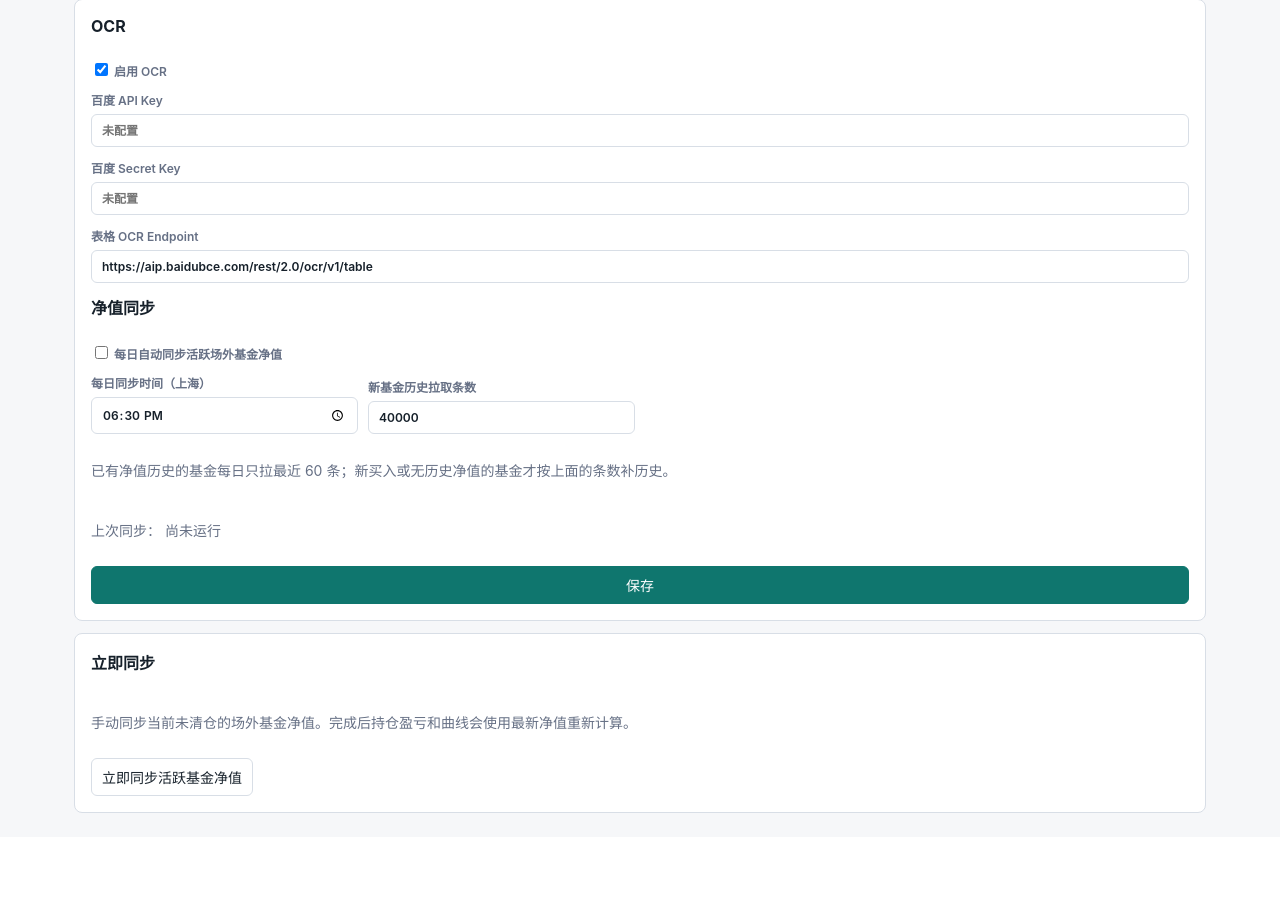
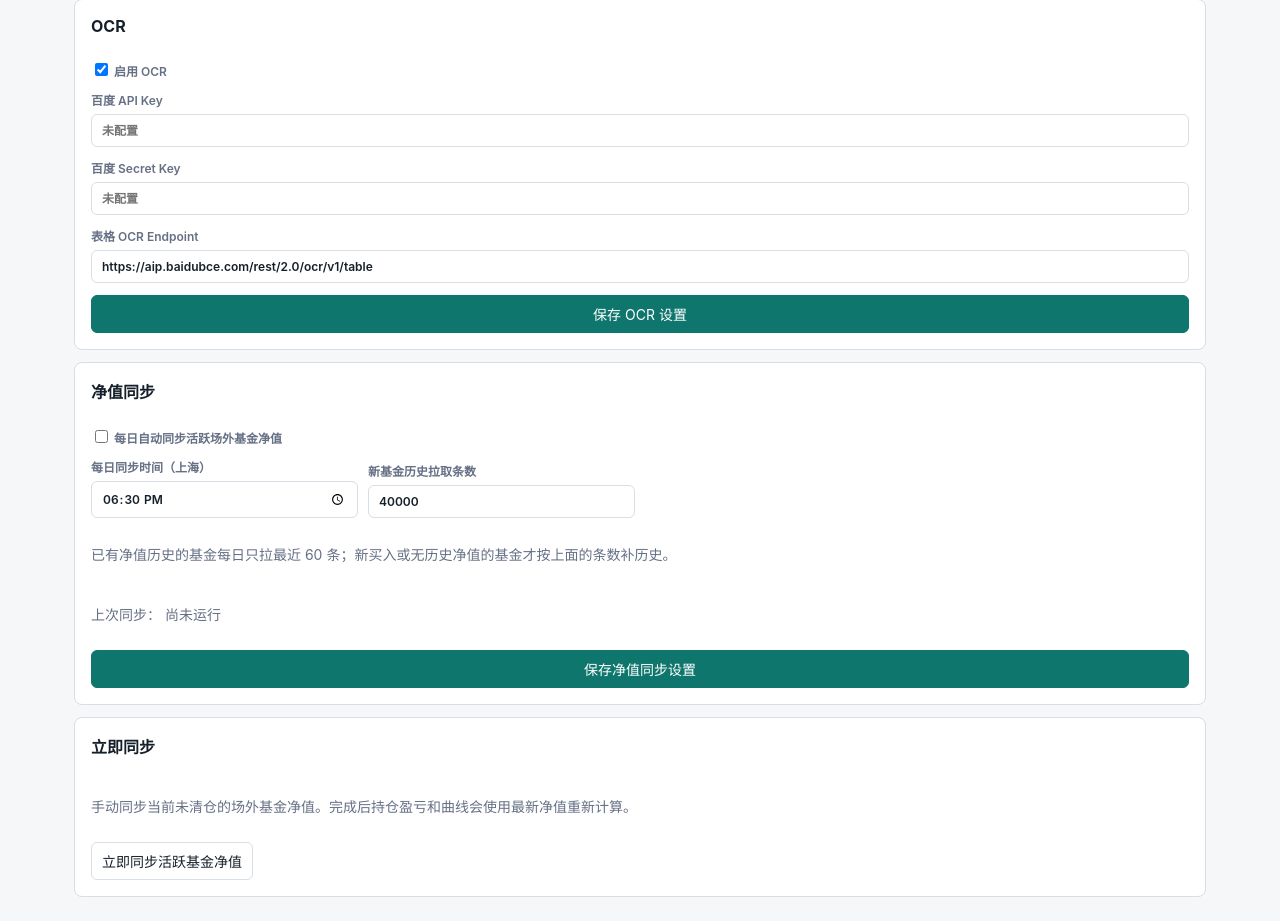
Before and after one commit to XYR-star/fund-ledger, a FastAPI app: page /settings in a window 1280 px wide. Shown: the part 177-1098 px from the top of the page. Before the commit the page ends 990 px from the top, so only its background shows below. Run offline with FastAPI, Linux system fonts and the light colour scheme; the visitor is signed in with stand-in values (Sample User, id 1); data that the repository does not hold is empty; parts of the project's set-up code (start-up, migrations or seed data) failed here and were passed over.

Commit message:
fix: split settings save actions

```diff
--- a/app/main.py
+++ b/app/main.py
@@ -702,6 +702,28 @@ def settings_nav_sync_now(_: str = Depends(require_user)):
     return redirect(f"/settings?message=净值同步完成: 成功 {result['succeeded']} 个，新增 {result['inserted']} 条")
 
 
+@app.post("/settings/nav-sync")
+def settings_nav_sync_update(
+    nav_sync_enabled: str = Form("off"),
+    nav_sync_time: str = Form("18:30"),
+    nav_sync_pz: str = Form("40000"),
+    _: str = Depends(require_user),
+    session: Session = Depends(get_session),
+):
+    current = runtime_settings(session)
+    parsed_nav_sync_time = normalize_nav_sync_time(nav_sync_time) or current.get("NAV_SYNC_TIME", "18:30")
+    parsed_nav_sync_pz = normalize_nav_sync_pz(nav_sync_pz) or current.get("NAV_SYNC_PZ", "40000")
+    save_settings(
+        session,
+        {
+            "NAV_SYNC_ENABLED": "true" if nav_sync_enabled == "on" else "false",
+            "NAV_SYNC_TIME": parsed_nav_sync_time,
+            "NAV_SYNC_PZ": parsed_nav_sync_pz,
+        },
+    )
+    return redirect("/settings?message=净值同步设置已保存")
+
+
 @app.get("/settings", response_class=HTMLResponse)
 def settings_page(request: Request, message: str = "", _: str = Depends(require_user), session: Session = Depends(get_session)):
     config = runtime_settings(session)
@@ -717,15 +739,10 @@ def settings_update(
     baidu_ocr_api_key: str = Form(""),
     baidu_ocr_secret_key: str = Form(""),
     baidu_table_ocr_endpoint: str = Form(""),
-    nav_sync_enabled: str = Form("off"),
-    nav_sync_time: str = Form("18:30"),
-    nav_sync_pz: str = Form("40000"),
     _: str = Depends(require_user),
     session: Session = Depends(get_session),
 ):
     current = runtime_settings(session)
-    parsed_nav_sync_time = normalize_nav_sync_time(nav_sync_time) or current.get("NAV_SYNC_TIME", "18:30")
-    parsed_nav_sync_pz = normalize_nav_sync_pz(nav_sync_pz) or current.get("NAV_SYNC_PZ", "40000")
     save_settings(
         session,
         {
@@ -735,12 +752,9 @@ def settings_update(
             "BAIDU_OCR_SECRET_KEY": preserve_masked_secret(baidu_ocr_secret_key, current.get("BAIDU_OCR_SECRET_KEY", "")),
             "BAIDU_TABLE_OCR_ENDPOINT": baidu_table_ocr_endpoint.strip()
             or current.get("BAIDU_TABLE_OCR_ENDPOINT", "https://aip.baidubce.com/rest/2.0/ocr/v1/table"),
-            "NAV_SYNC_ENABLED": "true" if nav_sync_enabled == "on" else "false",
-            "NAV_SYNC_TIME": parsed_nav_sync_time,
-            "NAV_SYNC_PZ": parsed_nav_sync_pz,
         },
     )
-    return redirect("/settings?message=设置已保存")
+    return redirect("/settings?message=OCR 设置已保存")
 
 
 async def nav_sync_scheduler_loop() -> None:
--- a/app/templates/settings.html
+++ b/app/templates/settings.html
@@ -10,6 +10,11 @@
     <label>百度 API Key<input name="baidu_ocr_api_key" placeholder="{{ masked(config.BAIDU_OCR_API_KEY) }}"></label>
     <label>百度 Secret Key<input name="baidu_ocr_secret_key" placeholder="{{ masked(config.BAIDU_OCR_SECRET_KEY) }}"></label>
     <label>表格 OCR Endpoint<input name="baidu_table_ocr_endpoint" value="{{ config.BAIDU_TABLE_OCR_ENDPOINT }}"></label>
+    <button class="btn primary" type="submit">保存 OCR 设置</button>
+  </form>
+</section>
+<section class="panel stack" style="margin-top:12px">
+  <form class="stack" method="post" action="/settings/nav-sync">
     <h2>净值同步</h2>
     <label><span><input type="checkbox" name="nav_sync_enabled" {% if config.NAV_SYNC_ENABLED in [true, "true", "True", "1"] %}checked{% endif %} style="width:auto"> 每日自动同步活跃场外基金净值</span></label>
     <div class="form-grid">
@@ -22,7 +27,7 @@
       {% if config.NAV_SYNC_LAST_RUN_AT %}{{ config.NAV_SYNC_LAST_RUN_AT }}{% else %}尚未运行{% endif %}
       {% if config.NAV_SYNC_LAST_RESULT %}；{{ config.NAV_SYNC_LAST_RESULT }}{% endif %}
     </p>
-    <button class="btn primary" type="submit">保存</button>
+    <button class="btn primary" type="submit">保存净值同步设置</button>
   </form>
 </section>
 <section class="panel stack" style="margin-top:12px">
```
Also changed, not shown: tests/test_app.py (+53 -3 lines).
